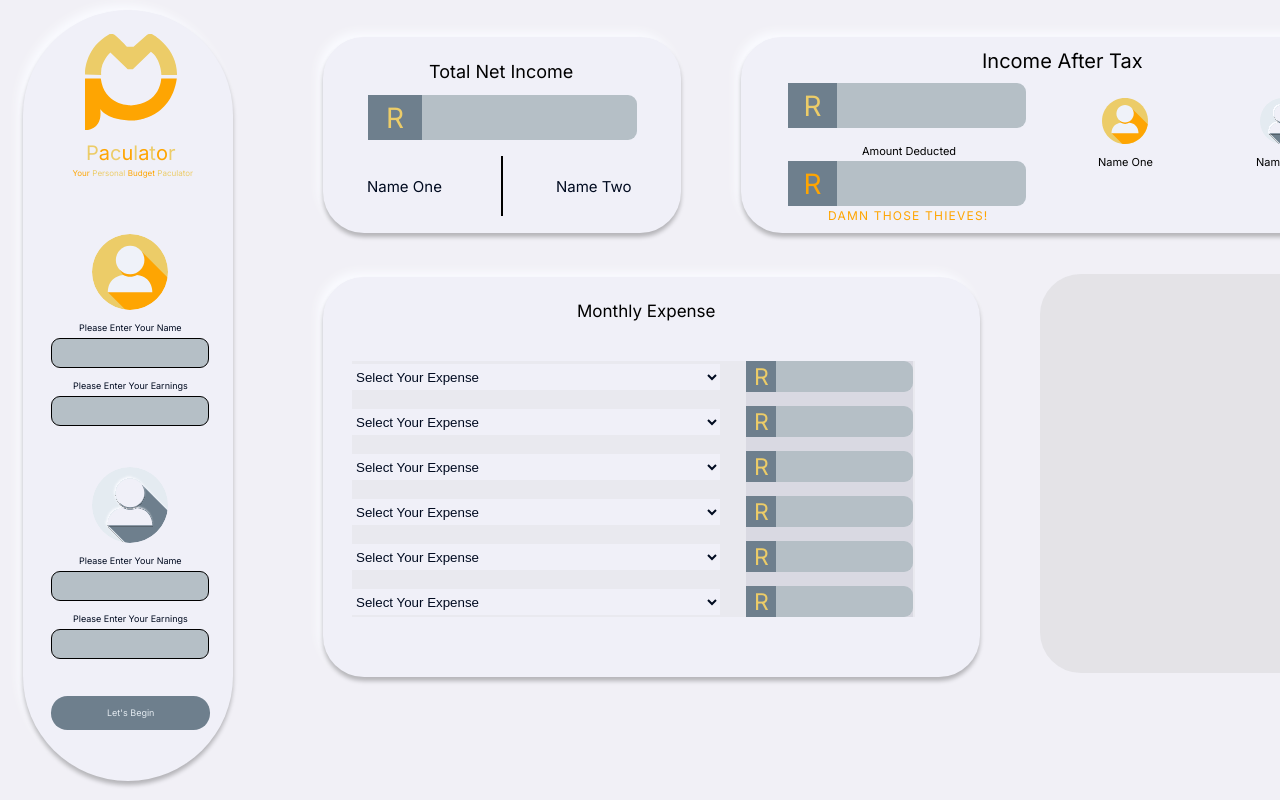
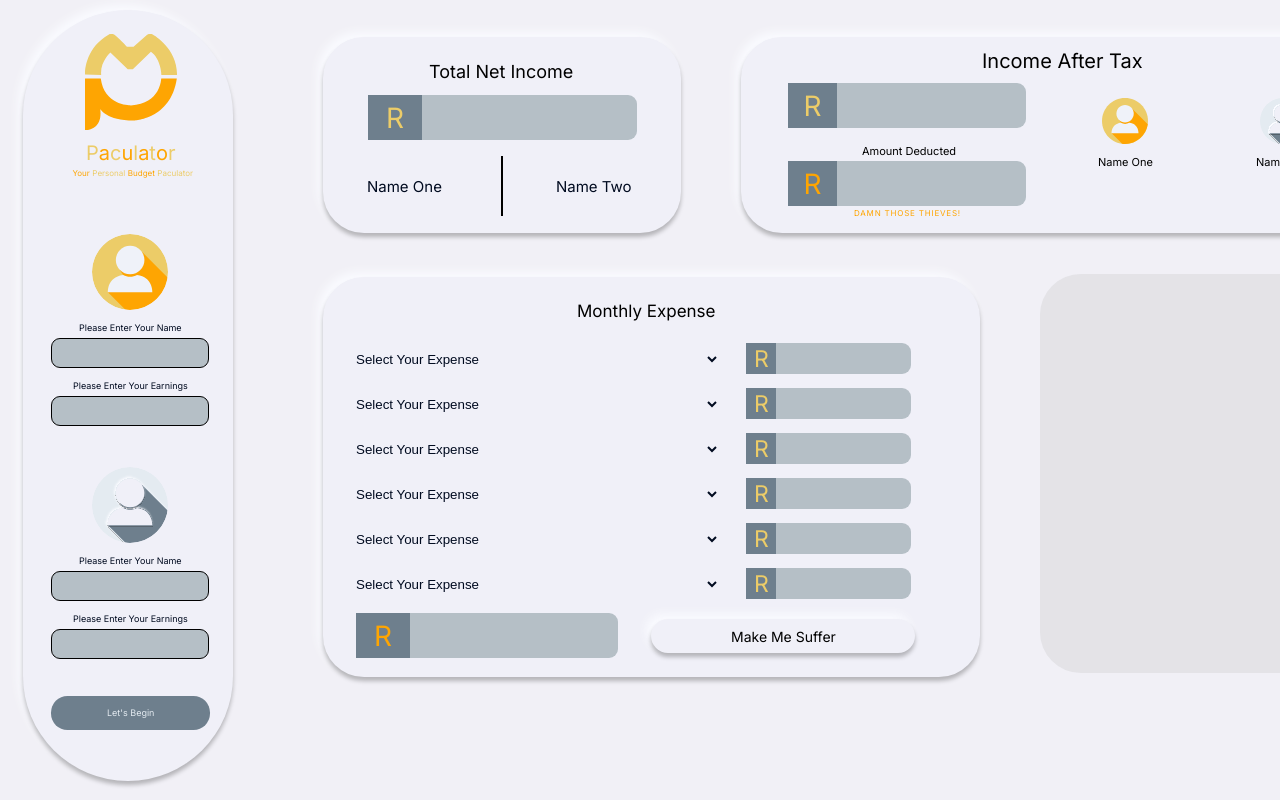
Before and after one commit to Tsebo200/Pacualtor, a React (Create React App) app: page / in a window 1280 px wide. Shown: the top 800 px of the page. Built offline with nearby package versions, Linux system fonts and the light colour scheme.

Commit message:
Styled Monthly Expense Page

```diff
--- a/src/components/Dashboard.js
+++ b/src/components/Dashboard.js
@@ -141,27 +141,39 @@ const Dashboard= () => {
                         <div className="rand-container-four"><p className="R-text-four">R</p></div>
                             <input type={'number'} className="monthly-expense-input-box-one"></input>
                     </div>
+
                     <div className="monthly-expense-input-container-two">
                         <div className="rand-container-five"><p className="R-text-five">R</p></div>
                             <input type={'number'} className="monthly-expense-input-box-two"></input>
                     </div>
+
                     <div className="monthly-expense-input-container-three">
                         <div className="rand-container-six"><p className="R-text-six">R</p></div>
                             <input type={'number'} className="monthly-expense-input-box-three"></input>
                     </div>
+
                     <div className="monthly-expense-input-container-four">
                         <div className="rand-container-seven"><p className="R-text-seven">R</p></div>
                             <input type={'number'} className="monthly-expense-input-box-four"></input>
                     </div>
+
                     <div className="monthly-expense-input-container-five">
                         <div className="rand-container-eight"><p className="R-text-eight">R</p></div>
                             <input type={'number'} className="monthly-expense-input-box-five"></input>
                     </div>
+
                     <div className="monthly-expense-input-container-six">
                         <div className="rand-container-nine"><p className="R-text-nine">R</p></div>
                             <input type={'number'} className="monthly-expense-input-box-six"></input>
                     </div>
                 </div>
+            </div>
+            <div className="total-monthly-expense-box">
+                    <div className="rand-container-ten"><p className="R-text-ten">R</p></div>
+                    <div className="monthly-expense-output-box"></div>
+            </div>
+            <div className="suffer-btn">
+                <p className="suffer-text">Make Me Suffer</p>
             </div>
         </div>
         <div className="results-container"></div>
--- a/src/index.css
+++ b/src/index.css
@@ -193,6 +193,7 @@ body {
   height: 26px;
   margin-top: -4px;
   margin-left: 28px;
+  text-align: center;
   background: #B5BFC6;
   color: #ffffff;
   border: 1px solid #000000;
@@ -218,6 +219,7 @@ body {
   margin-left: 28px;
   background: #B5BFC6;
   color: #ffffff;
+  text-align: center;
   border: 1px solid #000000;
   padding-left: 5%;
   border-radius: 9px;
@@ -254,6 +256,7 @@ body {
   margin-left: 28px;
   background: #B5BFC6;
   color: #ffffff;
+  text-align: center;
   border: 1px solid #000000;
   padding-left: 5%;
   border-radius: 9px;
@@ -277,6 +280,7 @@ body {
   margin-left: 28px;
   color: #ffffff;
   background: #B5BFC6;
+  text-align: center;
   border: 1px solid #000000;
   padding-left: 5%;
   border-radius: 9px;
@@ -511,9 +515,9 @@ body {
 .damn-thieves-text{
   font-family: 'Inter';
   font-weight: 400;
-  font-size: 12px;
+  font-size: 8px;
   margin-top: 2px;
-  margin-left: 40px;
+  margin-left: 66px;
   letter-spacing: 0.1em;
   color: #FEA502;
   float: left;
@@ -611,9 +615,9 @@ body {
 .monthly-expense-content-container-left{
   width: 563px;
   height: 256px;
-  margin-top: 23px;
+  margin-top: 5px;
   margin-left: 29px;
-  background: rgba(233, 233, 239, 0.9);
+  background: transparent;
   float: left;
 }
 
@@ -678,8 +682,12 @@ select{
   width: 167px;
   height: 256px;
   margin-left: 25px;
-  background: rgba(216, 216, 225, 0.9);
+  background: transparent;
   float: left;
+}
+
+input{
+  padding-left: 10px;
 }
 
 .monthly-expense-input-container-one{
@@ -707,10 +715,11 @@ select{
 }
 
 .monthly-expense-input-box-one{
-  width: 133px;
+  width: 123px;
   height: 29px;
   border: none;
   color: white;
+  letter-spacing: 1px;
   background: #B5BFC6;
   border-radius: 0px 9px 9px 0px;
   float: left;
@@ -742,10 +751,11 @@ select{
 }
 
 .monthly-expense-input-box-two{
-  width: 133px;
+  width: 123px;
   height: 29px;
   border: none;
   color: white;
+  letter-spacing: 1px;
   background: #B5BFC6;
   border-radius: 0px 9px 9px 0px;
   float: left;
@@ -777,11 +787,12 @@ select{
 }
 
 .monthly-expense-input-box-three{
-  width: 133px;
+  width: 123px;
   height: 29px;
   border: none;
   color: white;
   background: #B5BFC6;
+  letter-spacing: 1px;
   border-radius: 0px 9px 9px 0px;
   float: left;
 }
@@ -812,10 +823,11 @@ select{
 }
 
 .monthly-expense-input-box-four{
-  width: 133px;
+  width: 123px;
   height: 29px;
   border: none;
   color: white;
+  letter-spacing: 1px;
   background: #B5BFC6;
   border-radius: 0px 9px 9px 0px;
   float: left;
@@ -847,10 +859,11 @@ select{
 }
 
 .monthly-expense-input-box-five{
-  width: 133px;
+  width: 123px;
   height: 29px;
   border: none;
   color: white;
+  letter-spacing: 1px;
   background: #B5BFC6;
   border-radius: 0px 9px 9px 0px;
   float: left;
@@ -882,12 +895,79 @@ select{
 }
 
 .monthly-expense-input-box-six{
-  width: 133px;
+  width: 123px;
   height: 29px;
   border: none;
   color: white;
   background: #B5BFC6;
+  letter-spacing: 1px;
   border-radius: 0px 9px 9px 0px;
+  float: left;
+}
+
+.total-monthly-expense-box{
+  width: 262px;
+  height: 45px;
+  margin-top: 14px;
+  margin-left: 33px;
+  background: transparent;
+  float: left;
+}
+
+.rand-container-ten{
+  width: 54px;
+height: 45px;
+background: #6E7F8D;
+float: left;
+}
+
+.R-text-ten{
+  font-family: 'Inter';
+  font-weight: 400;
+  font-size: 28px;
+  margin-top: 6px;
+  margin-left: 18px;
+  color: #FEA502;
+  float: left;
+}
+
+.monthly-expense-output-box{
+  width: 208px;
+  height: 45px;
+  background: #B5BFC6;
+  border-radius: 0px 9px 9px 0px;
+  float: left;
+}
+
+.suffer-btn{
+  width: 264px;
+  height: 34px;
+  margin-top: 20px;
+  margin-left: 33px;
+  box-shadow: 0px 4px 4px rgba(0, 0, 0, 0.25), -5px -5px 10px #FAFBFF;
+  border-radius: 17px;
+  float: left;
+}
+
+.suffer-text{
+  font-family: 'Inter';
+  font-style: normal;
+  font-weight: 400;
+  font-size: 14px;
+  margin-top: 9px;
+  margin-left: 80px;
+  float: left;
+}
+
+.suffer-btn:hover{
+  width: 264px;
+  height: 34px;
+  margin-top: 20px;
+  margin-left: 33px;
+  background: #6E7F8D;
+  color: #F0F0F8;;
+  box-shadow: 0px 4px 4px rgba(0, 0, 0, 0.25), -5px -5px 10px #FAFBFF;
+  border-radius: 17px;
   float: left;
 }
 
```
Lines whose indentation alone changed are shown as unchanged.
